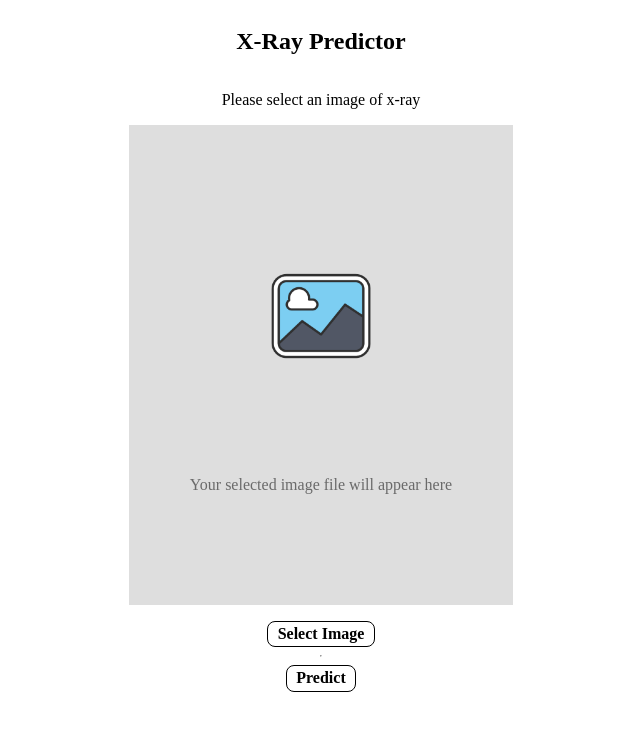
After one commit to dhwanish-3/Flask-API, a Flask app: page /x_ray_predictor in a window 1280 px wide. The commit adds this page. Shown: the top 738 px of the page, without its empty margins (319-959 px from the left). Run offline with Flask 3, Linux system fonts and the light colour scheme; parts of the project's set-up code (start-up, migrations or seed data) failed here and were passed over.

Commit message:
x_ray_predictor.html added + some bugs fixed

```diff
--- a/Disease Predictor/app.py
+++ b/Disease Predictor/app.py
@@ -1,29 +1,35 @@
 from flask import Flask, render_template, request, jsonify
 import numpy as np
 import pickle
+# from flask_cors import CORS
 
 model = pickle.load(open('pickles/symptoms.pkl', 'rb'))
-model_diab = pickle.load(open('diab.pkl', 'rb'))
-model_cvd = pickle.load(open('cvd.pkl', 'rb'))
-model_chr_kid = pickle.load(open('chr_kid_dis.pkl', 'rb'))
-model_stroke = pickle.load(open('stroke.pkl', 'rb'))
-model_thyroid = pickle.load(open('thyroid.pkl', 'rb'))
-model_parkinsons = pickle.load(open('parkinsons.pkl', 'rb'))
-model_lung = pickle.load(open('lung_cancer.pkl', 'rb'))
-model_cerv = pickle.load(open('cerv_canc.pkl', 'rb'))
-model_age_chr_kid = pickle.load(open('age_chr_kid_dis.pkl', 'rb'))
-model_age_cvd = pickle.load(open('age_cvd.pkl', 'rb'))
-model_age_diab = pickle.load(open('age_diab.pkl', 'rb'))
-model_age_stroke = pickle.load(open('age_stroke.pkl', 'rb'))
-model_age_thyroid = pickle.load(open('age_thyroid.pkl', 'rb'))
-model_age_lung = pickle.load(open('age_lung_cancer.pkl', 'rb'))
-model_age_cerv = pickle.load(open('age_cerv_canc.pkl', 'rb'))
+# model_diab = pickle.load(open('diab.pkl', 'rb'))
+# model_cvd = pickle.load(open('cvd.pkl', 'rb'))
+# model_chr_kid = pickle.load(open('chr_kid_dis.pkl', 'rb'))
+# model_stroke = pickle.load(open('stroke.pkl', 'rb'))
+# model_thyroid = pickle.load(open('thyroid.pkl', 'rb'))
+# model_parkinsons = pickle.load(open('parkinsons.pkl', 'rb'))
+# model_lung = pickle.load(open('lung_cancer.pkl', 'rb'))
+# model_cerv = pickle.load(open('cerv_canc.pkl', 'rb'))
+# model_age_chr_kid = pickle.load(open('age_chr_kid_dis.pkl', 'rb'))
+# model_age_cvd = pickle.load(open('age_cvd.pkl', 'rb'))
+# model_age_diab = pickle.load(open('age_diab.pkl', 'rb'))
+# model_age_stroke = pickle.load(open('age_stroke.pkl', 'rb'))
+# model_age_thyroid = pickle.load(open('age_thyroid.pkl', 'rb'))
+# model_age_lung = pickle.load(open('age_lung_cancer.pkl', 'rb'))
+# model_age_cerv = pickle.load(open('age_cerv_canc.pkl', 'rb'))
 
 app = Flask(__name__)
+# CORS(app)
 
 @app.route('/disease_predictor')
 def disease_predictor():
     return render_template('disease_predictor.html')
+
+@app.route('/x_ray_predictor')
+def x_ray_predictor():
+    return render_template('x_ray_predictor.html')
 
 
 @app.route('/predict', methods=['POST'])
@@ -34,150 +40,154 @@ def predict():
     result = {'result': disease}
     return jsonify(result)
 
-
-@app.route('/diab',methods=['POST'])
-def diab():
-    data = request.json['data']
-    arr = np.array(data).reshape(1, -1)
-    num = model_diab.predict(arr)[0]
-    accuracy_diab=81
-    result= {'result': int(num),'acc':accuracy_diab}
+@app.route('/x_ray', methods=['POST'])
+def x_ray():
+    result = {'result': 7}
     return jsonify(result)
 
-
-@app.route('/cvd',methods=['POST'])
-def cvd():
-    data = request.json['data']
-    arr = np.array(data).reshape(1, -1)
-    num = model_cvd.predict(arr)[0]
-    accuracy_cvd=74.7
-    result= {'result': int(num),'acc':accuracy_cvd}
-    return jsonify(result)
+# @app.route('/diab',methods=['POST'])
+# def diab():
+#     data = request.json['data']
+#     arr = np.array(data).reshape(1, -1)
+#     num = model_diab.predict(arr)[0]
+#     accuracy_diab=81
+#     result= {'result': int(num),'acc':accuracy_diab}
+#     return jsonify(result)
 
 
-@app.route('/chr_kid',methods=['POST'])
-def chr_kid():
-    data = request.json['data']
-    arr = np.array(data).reshape(1, -1)
-    num = model_chr_kid.predict(arr)[0]
-    accuracy_chr_kid=97.5
-    result= {'result': int(num),'acc':accuracy_chr_kid}
-    return jsonify(result)
+# @app.route('/cvd',methods=['POST'])
+# def cvd():
+#     data = request.json['data']
+#     arr = np.array(data).reshape(1, -1)
+#     num = model_cvd.predict(arr)[0]
+#     accuracy_cvd=74.7
+#     result= {'result': int(num),'acc':accuracy_cvd}
+#     return jsonify(result)
 
 
-@app.route('/stroke',methods=['POST'])
-def stroke():
-    data = request.json['data']
-    arr = np.array(data).reshape(1, -1)
-    num = model_stroke.predict(arr)[0]
-    accuracy_stroke=95.6
-    result= {'result': int(num),'acc':accuracy_stroke}
-    return jsonify(result)
+# @app.route('/chr_kid',methods=['POST'])
+# def chr_kid():
+#     data = request.json['data']
+#     arr = np.array(data).reshape(1, -1)
+#     num = model_chr_kid.predict(arr)[0]
+#     accuracy_chr_kid=97.5
+#     result= {'result': int(num),'acc':accuracy_chr_kid}
+#     return jsonify(result)
 
 
-@app.route('/lung',methods=['POST'])
-def lung():
-    data = request.json['data']
-    arr = np.array(data).reshape(1, -1)
-    num = model_lung.predict(arr)[0]
-    accuracy=96.7
-    result= {'result': int(num),'acc':accuracy}
-    return jsonify(result)
+# @app.route('/stroke',methods=['POST'])
+# def stroke():
+#     data = request.json['data']
+#     arr = np.array(data).reshape(1, -1)
+#     num = model_stroke.predict(arr)[0]
+#     accuracy_stroke=95.6
+#     result= {'result': int(num),'acc':accuracy_stroke}
+#     return jsonify(result)
 
 
-@app.route('/cerv_canc',methods=['POST'])
-def cerv_canc():
-    data = request.json['data']
-    arr = np.array(data).reshape(1, -1)
-    num = model_cerv.predict(arr)[0]
-    accuracy=98.8
-    result= {'result': int(num),'acc':accuracy}
-    return jsonify(result)
+# @app.route('/lung',methods=['POST'])
+# def lung():
+#     data = request.json['data']
+#     arr = np.array(data).reshape(1, -1)
+#     num = model_lung.predict(arr)[0]
+#     accuracy=96.7
+#     result= {'result': int(num),'acc':accuracy}
+#     return jsonify(result)
 
 
-@app.route('/thyroid',methods=['POST'])
-def thyroid():
-    data = request.json['data']
-    arr = np.array(data).reshape(1, -1)
-    num = model_thyroid.predict(arr)[0]
-    accuracy_thyroid=99.7
-    result= {'result': int(num),'acc':accuracy_thyroid}
-    return jsonify(result)
+# @app.route('/cerv_canc',methods=['POST'])
+# def cerv_canc():
+#     data = request.json['data']
+#     arr = np.array(data).reshape(1, -1)
+#     num = model_cerv.predict(arr)[0]
+#     accuracy=98.8
+#     result= {'result': int(num),'acc':accuracy}
+#     return jsonify(result)
+
+
+# @app.route('/thyroid',methods=['POST'])
+# def thyroid():
+#     data = request.json['data']
+#     arr = np.array(data).reshape(1, -1)
+#     num = model_thyroid.predict(arr)[0]
+#     accuracy_thyroid=99.7
+#     result= {'result': int(num),'acc':accuracy_thyroid}
+#     return jsonify(result)
 
 
 
-@app.route('/parkinsons',methods=['POST'])
-def parkinsons():
-    data = request.json['data']
-    arr = np.array(data).reshape(1, -1)
-    num = model_parkinsons.predict(arr)[0]
-    accuracy_parkinsons=92.3
-    result= {'result': int(num),'acc':accuracy_parkinsons}
-    return jsonify(result)
+# @app.route('/parkinsons',methods=['POST'])
+# def parkinsons():
+#     data = request.json['data']
+#     arr = np.array(data).reshape(1, -1)
+#     num = model_parkinsons.predict(arr)[0]
+#     accuracy_parkinsons=92.3
+#     result= {'result': int(num),'acc':accuracy_parkinsons}
+#     return jsonify(result)
 
 
-@app.route('/age_chr_kid',methods=['POST'])
-def age_chr_kid():
-    data = request.json['data']
-    arr = np.array(data).reshape(1, -1)
-    num = model_age_chr_kid.predict(arr)[0]
-    result = {'result': int(num)}
-    return jsonify(result)
+# @app.route('/age_chr_kid',methods=['POST'])
+# def age_chr_kid():
+#     data = request.json['data']
+#     arr = np.array(data).reshape(1, -1)
+#     num = model_age_chr_kid.predict(arr)[0]
+#     result = {'result': int(num)}
+#     return jsonify(result)
 
 
-@app.route('/age_cvd',methods=['POST'])
-def age_cvd():
-    data = request.json['data']
-    arr = np.array(data).reshape(1, -1)
-    num = model_age_cvd.predict(arr)[0]
-    result = {'result': int(num)}
-    return jsonify(result)
+# @app.route('/age_cvd',methods=['POST'])
+# def age_cvd():
+#     data = request.json['data']
+#     arr = np.array(data).reshape(1, -1)
+#     num = model_age_cvd.predict(arr)[0]
+#     result = {'result': int(num)}
+#     return jsonify(result)
 
 
-@app.route('/age_diab',methods=['POST'])
-def age_diab():
-    data = request.json['data']
-    arr = np.array(data).reshape(1, -1)
-    num = model_age_diab.predict(arr)[0]
-    result = {'result': int(num)}
-    return jsonify(result)
+# @app.route('/age_diab',methods=['POST'])
+# def age_diab():
+#     data = request.json['data']
+#     arr = np.array(data).reshape(1, -1)
+#     num = model_age_diab.predict(arr)[0]
+#     result = {'result': int(num)}
+#     return jsonify(result)
 
 
-@app.route('/age_stroke',methods=['POST'])
-def age_stroke():
-    data = request.json['data']
-    arr = np.array(data).reshape(1, -1)
-    num = model_age_stroke.predict(arr)[0]
-    result = {'result': int(num)}
-    return jsonify(result)
+# @app.route('/age_stroke',methods=['POST'])
+# def age_stroke():
+#     data = request.json['data']
+#     arr = np.array(data).reshape(1, -1)
+#     num = model_age_stroke.predict(arr)[0]
+#     result = {'result': int(num)}
+#     return jsonify(result)
 
 
-@app.route('/age_thyroid',methods=['POST'])
-def age_thyroid():
-    data = request.json['data']
-    arr = np.array(data).reshape(1, -1)
-    num = model_age_thyroid.predict(arr)[0]
-    result = {'result': int(num)}
-    return jsonify(result)
+# @app.route('/age_thyroid',methods=['POST'])
+# def age_thyroid():
+#     data = request.json['data']
+#     arr = np.array(data).reshape(1, -1)
+#     num = model_age_thyroid.predict(arr)[0]
+#     result = {'result': int(num)}
+#     return jsonify(result)
 
 
-@app.route('/age_lung',methods=['POST'])
-def age_lung():
-    data = request.json['data']
-    arr = np.array(data).reshape(1, -1)
-    num = model_age_lung.predict(arr)[0]
-    result = {'result': int(num)}
-    return jsonify(result)
+# @app.route('/age_lung',methods=['POST'])
+# def age_lung():
+#     data = request.json['data']
+#     arr = np.array(data).reshape(1, -1)
+#     num = model_age_lung.predict(arr)[0]
+#     result = {'result': int(num)}
+#     return jsonify(result)
 
 
 
-@app.route('/age_cerv_canc',methods=['POST'])
-def age_cerv_canc():
-    data = request.json['data']
-    arr = np.array(data).reshape(1, -1)
-    num = model_age_cerv.predict(arr)[0]
-    result = {'result': int(num)}
-    return jsonify(result)
+# @app.route('/age_cerv_canc',methods=['POST'])
+# def age_cerv_canc():
+#     data = request.json['data']
+#     arr = np.array(data).reshape(1, -1)
+#     num = model_age_cerv.predict(arr)[0]
+#     result = {'result': int(num)}
+#     return jsonify(result)
 
 
 
--- /dev/null
+++ b/Disease Predictor/templates/x_ray_predictor.html
@@ -0,0 +1,191 @@
+<!DOCTYPE html>
+<html lang="en">
+<head>
+    <meta charset="UTF-8">
+    <link rel="icon" href="#" />
+    <meta name="viewport" content="width=device-width, initial-scale=1.0">
+    <title>X-Ray Prediction</title>
+</head>
+<style>
+    :root{
+        --grey: #aeaeae;
+        --darkGrey: #6a6a6a;
+        --containerColor: #dedede;
+        --textColor: white;
+        --headerColor: #472867;
+        --mainColor: #5f16bf;
+    }
+    .button{
+        padding: 0.2rem 0.6rem;
+        display: flex;
+        background: transparent;
+        border-radius: 0.5rem;
+        font-weight: bold;
+        cursor: pointer;
+        justify-content: center;
+        align-items: center;
+        transition: 300ms all;
+        border: 1px solid black;
+    }
+    body{
+        display: flex;
+        flex-direction: column;
+        justify-content: center;
+        align-items: center;
+    }
+    .main{
+        display: flex;
+        flex-direction: column;
+        justify-content: center;
+        align-items: center;
+        gap: 1rem;
+    }
+    .image-container{
+        width: 24rem;
+        height: 30rem;
+        background-color: var(--containerColor);
+        display: flex;
+        flex-direction: column;
+        justify-content: center;
+        align-items: center;
+        gap: 2rem;
+    }
+    input[type="file"]{
+        display: none;
+    }
+    .image-container img{
+        width: 10rem;
+    }
+    .image-container span{
+        color: var(--darkGrey);
+        text-align: center;
+    }
+    /* image selected or not */
+    .select-image{
+        display: none;
+        padding: 0.3rem 0.6rem;
+        font-size: 0.9rem;
+    }
+    .select-image.show{
+        display: block;
+    }
+    /* when no image selected */
+    .preview-label{
+        display: flex;
+        flex-direction: column;
+        align-items: center;
+        justify-content: center;
+        cursor: pointer;
+        height: 100%;
+        width: 100%;
+        gap: 2rem;
+    }
+    .preview-label span{
+        margin-top: 3rem;
+    }
+    /* when image selected */
+    .preview-label.dont-show{
+        display: flex;
+        flex-direction: column;
+        justify-content: center;
+        cursor: none;
+        pointer-events: none;
+    }
+    .preview-label.dont-show span{
+        display: none;
+    }
+    .preview-label.dont-show img{
+        width: 100%;
+        height: 100%;
+    }
+</style>
+<body>
+    <h2>X-Ray Predictor</h2>
+    <p>Please select an image of x-ray</p>
+    <div class="main">
+        <div class="image-container">
+            <input type="file" id="file-input" name="image">
+            <label for="file-input" class="preview-label">
+                <img id="preview-image" src="{{ url_for('static', filename='images/preview.png') }}" alt="Preview">
+                <span>Your selected image file will appear here</span>
+            </label>
+        </div>
+        <label for="file-input" class="select-image">Please select an image</label>
+        <label for="file-input" class="button select-file">Select Image</label>
+    </div>
+    <hr>
+    <div class="button" onclick="predict()">Predict</div>
+    <h2 id="result"></h2>
+    <script>
+        const diseases = [
+        'Atelectasis',
+        'Cardiomegaly',
+        'Consolidation',
+        'Pleural effusion',
+        'Hernia',
+        'Infiltration',
+        'Growth or Lumps',
+        'No Finding',
+        'Lung Nodule',
+        'Pneumonia',
+        'Pneumothorax'
+        ];
+        const fileInput = document.getElementById('file-input');
+        const fileContainer = document.querySelector('.image-container');
+        const previewImage = document.getElementById('preview-image');
+        const labelForFileInput=document.querySelector(".preview-label");
+        let selectedFile = null;
+        fileInput.addEventListener('change', () => {
+            selectedFile = fileInput.files[0];
+
+            if (selectedFile) {
+                const reader = new FileReader();
+                reader.addEventListener('load', () => {
+                previewImage.src = reader.result;
+                previewImage.style.display = "block";
+                labelForFileInput.setAttribute('for','none');
+                labelForFileInput.classList.add("dont-show");
+                console.log(reader.result);
+                });
+                reader.readAsDataURL(selectedFile);
+            }
+        });
+        const selectImage=document.querySelector(".select-image");
+        const resultDiv = document.getElementById("result");
+
+        const renderResult = (Disease) => {
+            var result;
+            if (Disease != 7){
+                result = `Our predictions say that you might have ${diseases[Disease%diseases.length]}`;
+            } else {
+                result = "Our predictions say that you are healthy";
+            }
+            resultDiv.innerText = result;
+        }
+        var imageData = null;
+        const predict = () => {
+            if(selectedFile == null) {
+                selectImage.classList.add("show");
+                console.log("not");
+            } else {
+                console.log("ok");
+                var xhr = new XMLHttpRequest();
+                xhr.open("POST", "{{url_for('x_ray')}}");
+                xhr.setRequestHeader("Content-Type", "application/json");
+
+                xhr.onload = function () {
+                    if (xhr.status === 200) {
+                        var Disease = JSON.parse(xhr.responseText);
+                        console.log(Disease);
+                        renderResult(Disease['result']);
+                    } else {
+                        console.error(xhr.statusText);
+                    }
+                };
+                xhr.send(imageData);
+            }
+        }
+    </script>
+
+</body>
+</html>
```
Also changed, not shown: Disease Predictor/templates/disease_predictor.html (+6 -1 lines), Disease Predictor/static/images/preview.png (added).
